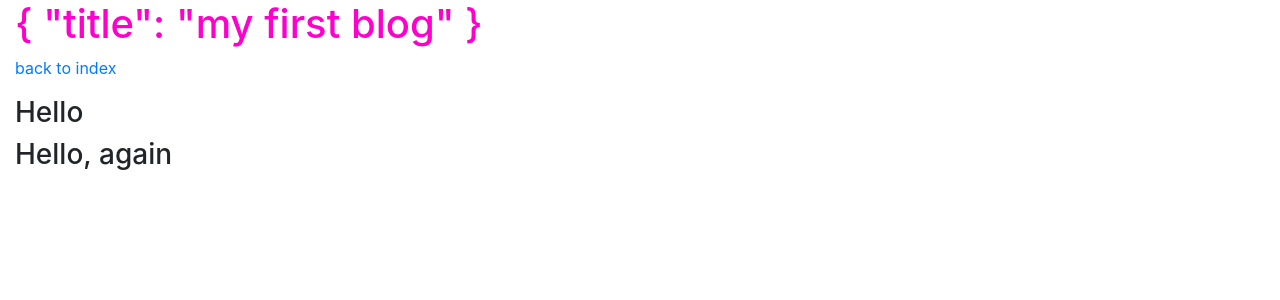
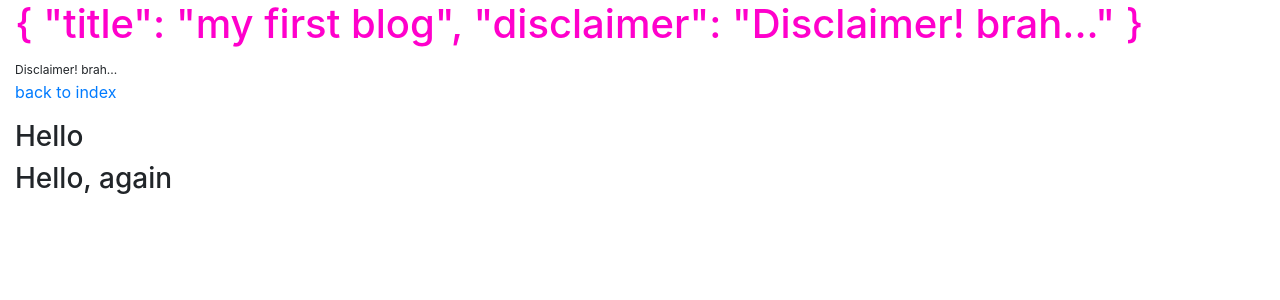
Before and after one commit to f6o/f6o.github.io, a Jekyll site: the page intfast/pg.html, which Jekyll copies as it is, in a window 1280 px wide. Shown: the top 300 px of the page. Built offline with Jekyll 4.4.1, drawn with Linux system fonts in a browser that asks for light colours.

Commit message:
use v-once

```diff
--- a/intfast/pg.html
+++ b/intfast/pg.html
@@ -7,6 +7,13 @@
   <title>sample code</title>
   <script src="./vue.js"></script>
   <link rel="stylesheet" href="./css/bootstrap.min.css">
+  <style>
+    h1 {
+      white-space: nowrap;
+      text-overflow: ellipsis;
+      overflow: hidden;
+    }
+  </style>
 </head>
 
 <body>
@@ -16,6 +23,8 @@
         <div id="app">
           <!-- vuejs 2.6+: Dynamic Arguments! -->
           <h1 v-bind:[k]="v" v-on:[ename]="hello">{{ siteInfo }}</h1>
+          <!-- v-once sample -->
+          <span v-once style="font-size: 12px">{{ siteInfo.disclaimer }}</span>
           <p>
             <a href="./index.html" v-on:click.once="stopThis">back to index</a>
           </p>
@@ -27,7 +36,7 @@
   </div>
   <script>
     Vue.component('blog-post', {
-      props: [ 'title' ],
+      props: ['title'],
       template: `<h3>{{ title }}</h3>`
     })
     var app = new Vue({
@@ -39,13 +48,14 @@
           { id: 3, title: 'Hello' }
         ],
         siteInfo: {
-          title: 'my first blog'
+          title: 'my first blog',
+          disclaimer: 'Disclaimer! brah...'
         },
         ename: 'click',
         k: 'style',
         v: 'color: #f0c;'
       },
-      methods : {
+      methods: {
         stopThis: function (event) {
           console.log('stopThis method called, but do nothing')
           console.log(event)
@@ -63,6 +73,7 @@
 
       // but, this is reactive!
       app.$set(app.siteInfo, 'since', new Date())
+      app.$set(app.siteInfo, 'disclaimer', 'Disclaimer: updated!')
     }, 5000)
     setTimeout(function () {
       console.log("this is reactive")
```
